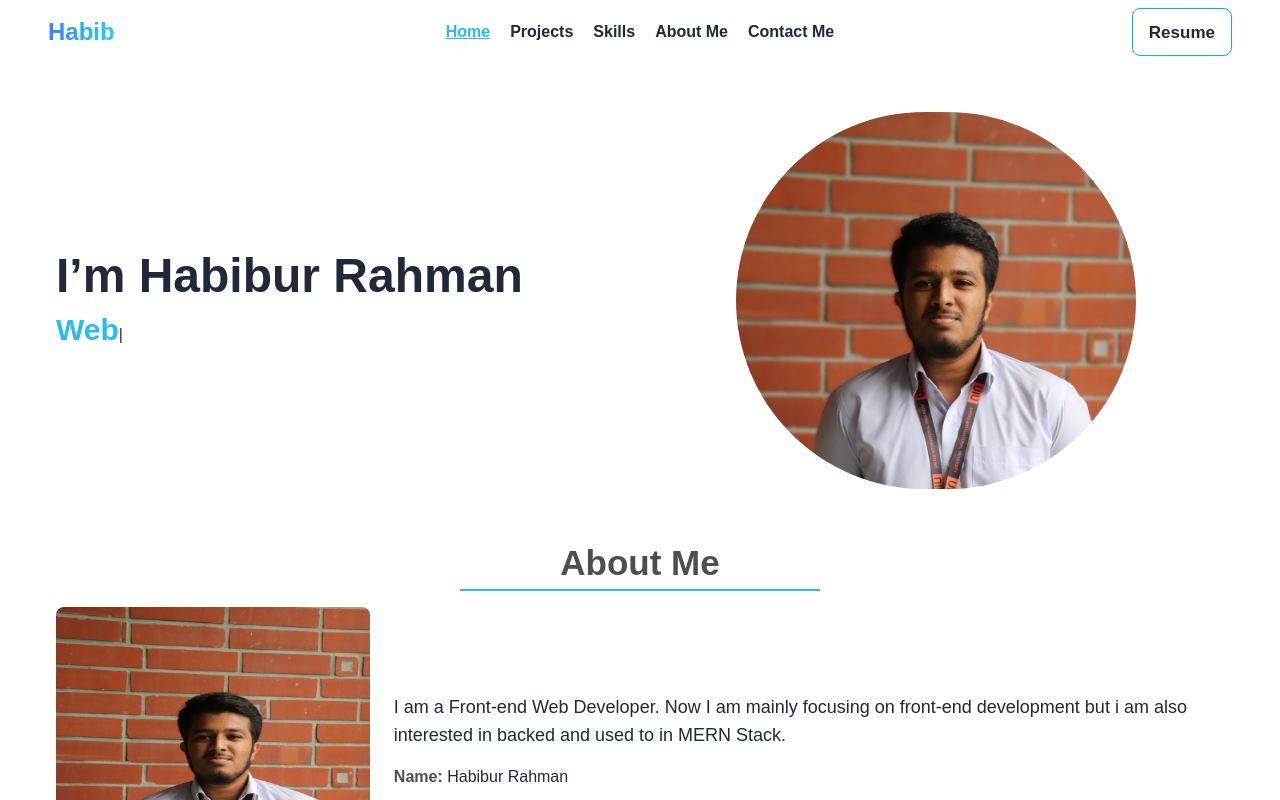
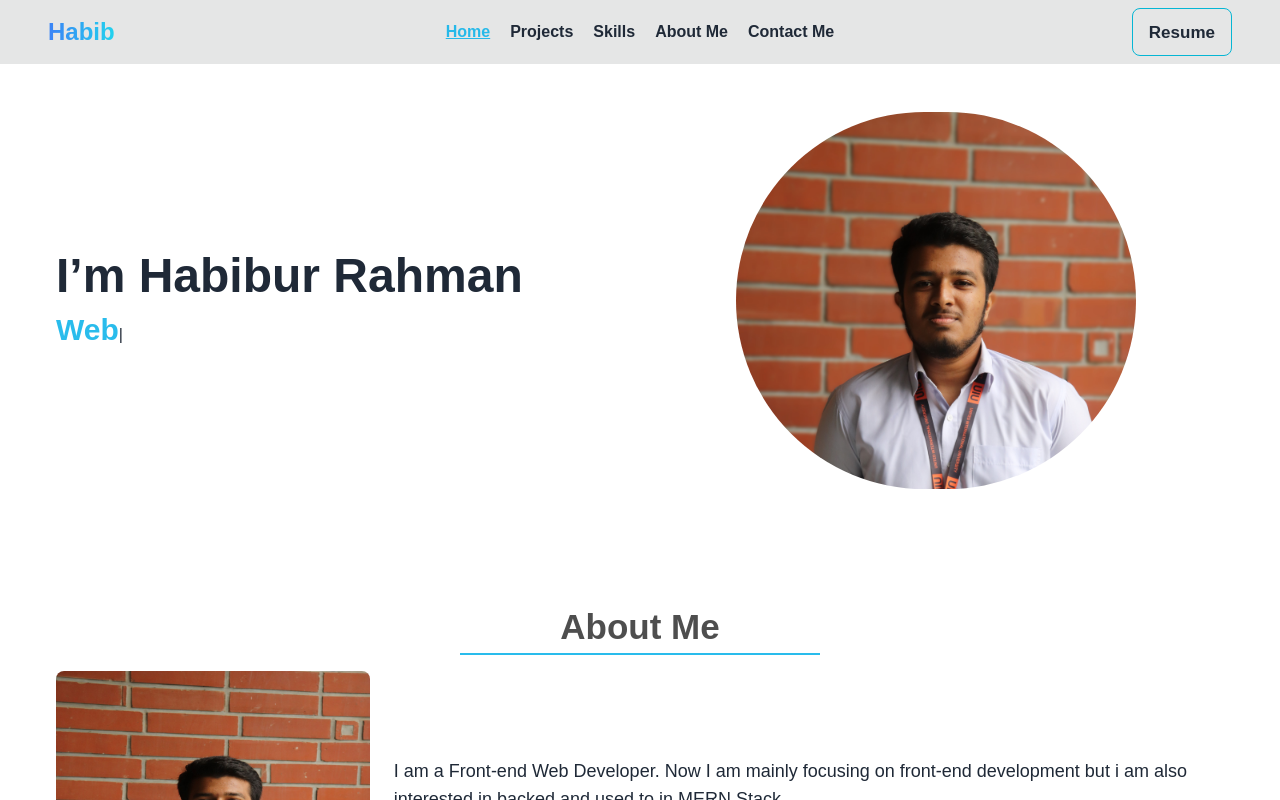
Before and after one commit to habib-153/portfulio-web, a React (Vite) app: page / in a window 1280 px wide. Shown: the top 800 px of the page. Built offline with nearby package versions, Linux system fonts and the light colour scheme.

Commit message:
modified

```diff
--- a/src/Home/Banner/Banner.jsx
+++ b/src/Home/Banner/Banner.jsx
@@ -20,7 +20,7 @@ function Banner() {
   }, []);
 
   return (
-    <div className="grid grid-cols-1 md:grid-cols-2 gap-4 items-center my-8 p-4">
+    <div className="grid grid-cols-1 md:grid-cols-2 gap-4 items-center my-16 md:my-24  p-4">
       <div className="space-y-3">
         <h2 className="text-5xl font-bold ">I’m Habibur Rahman</h2>
         <div>
--- a/src/Home/Home/Home.jsx
+++ b/src/Home/Home/Home.jsx
@@ -9,8 +9,7 @@ import Skills from "../Skills/Skills";
 
 const Home = () => {
     return (
-        <div>
-            {/* <Navbar></Navbar> */}
+        <div >
             <Banner></Banner>
             <AboutMe></AboutMe>
             <Education></Education>
--- a/src/Home/Navbar/Navbar.jsx
+++ b/src/Home/Navbar/Navbar.jsx
@@ -72,12 +72,14 @@ const Navbar = () => {
           }
         >
           Contact Me
+          {/* <a href="contactMe#">Contact Me</a> */}
         </NavLink>
       </li>
     </div>
   );
   return (
-    <div className=" navbar bg-base-100">
+    <div className="z-10 fixed navbar top-0 max-w-[1300px] h-[50px] bg-base-300">
+      <div className=" navbar max-w-[1200px] mx-auto ">
       <div className="navbar-start">
         <div className="dropdown">
           <label tabIndex={0} className="btn btn-ghost md:hidden">
@@ -118,6 +120,8 @@ const Navbar = () => {
         </a>
       </div>
     </div>
+    </div>
+
   );
 };
 
--- a/src/LayOut/Main.jsx
+++ b/src/LayOut/Main.jsx
@@ -3,9 +3,11 @@ import Navbar from "../Home/Navbar/Navbar";
 
 const Main = () => {
     return (
-        <div>
+        <div >
             <Navbar></Navbar>
-            <Outlet></Outlet>
+            <div className="max-w-[1200px] mx-auto my-16">
+                <Outlet></Outlet>
+            </div>
         </div>
     );
 };
--- a/src/main.jsx
+++ b/src/main.jsx
@@ -41,7 +41,7 @@ const router = createBrowserRouter([
 
 ReactDOM.createRoot(document.getElementById("root")).render(
   <React.StrictMode>
-    <div className="max-w-[1200px] mx-auto">
+    <div className="max-w-[1300px] mx-auto">
       <RouterProvider router={router} />
       <Toaster/>
     </div>
```
